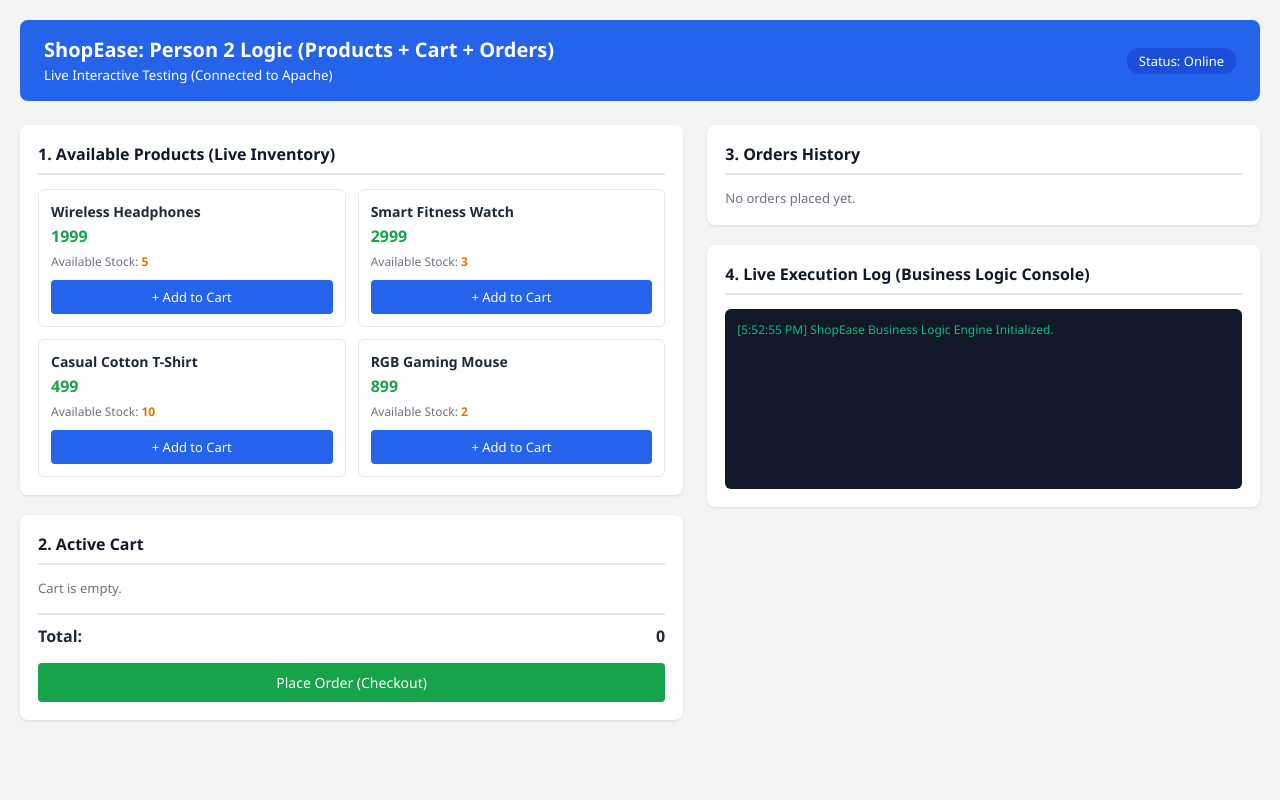
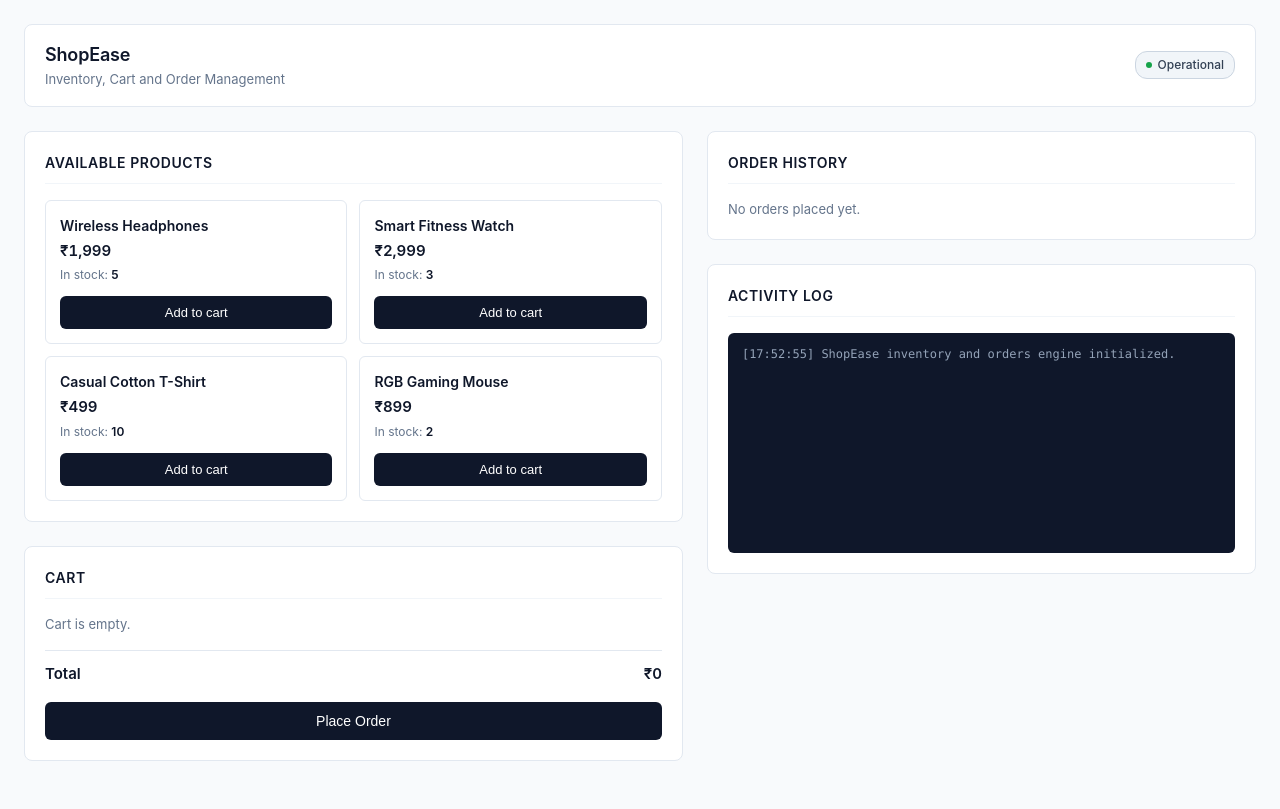
Before and after one commit to anujrajpoot1252/E-Commerce, a PHP site: page / in a window 1280 px wide. Before the commit the page ends 724 px from the top, so only its background shows below. Run offline with PHP 8.4, Linux system fonts and the light colour scheme.

Commit message:
Apply unslop design standards across frontend and backend code

```diff
--- a/backend/server.js
+++ b/backend/server.js
@@ -23,7 +23,7 @@ app.use(express.json());
 app.get("/", (req, res) => {
   res.json({
     status: "success",
-    message: "ShopEase Backend REST API is running successfully!",
+    message: "ShopEase REST API operational.",
     endpoints: {
       auth: "/api/auth",
       products: "/api/products",
--- a/index.html
+++ b/index.html
@@ -3,54 +3,53 @@
 <head>
   <meta charset="UTF-8">
   <meta name="viewport" content="width=device-width, initial-scale=1.0">
-  <title>ShopEase - Person 2 Business Logic Live Demo</title>
+  <title>ShopEase - Inventory and Orders</title>
   <link rel="stylesheet" href="style.css">
 </head>
 <body>
 
   <header>
     <div>
-      <h1>ShopEase: Person 2 Logic (Products + Cart + Orders)</h1>
-      <small>Live Interactive Testing (Connected to Apache)</small>
+      <h1>ShopEase</h1>
+      <small>Inventory, Cart and Order Management</small>
     </div>
-    <div class="badge">Status: Online</div>
+    <div class="badge">Operational</div>
   </header>
 
   <div class="grid">
-    <!-- Left Column: Products & Cart -->
+    <!-- Products & Cart Column -->
     <div>
       <div class="card">
-        <h2>1. Available Products (Live Inventory)</h2>
+        <h2>Available Products</h2>
         <div class="product-list" id="productsContainer"></div>
       </div>
 
       <div class="card">
-        <h2>2. Active Cart</h2>
-        <div id="cartItemsContainer"><p style="color: #6b7280; font-size: 13px;">Cart is empty.</p></div>
+        <h2>Cart</h2>
+        <div id="cartItemsContainer"><p style="color: #64748b; font-size: 13px;">Cart is empty.</p></div>
         <div class="cart-total">
-          <span>Total:</span>
-          <span id="cartTotal">0</span>
+          <span>Total</span>
+          <span id="cartTotal">₹0</span>
         </div>
-        <button class="btn-success" onclick="checkoutOrder()">Place Order (Checkout)</button>
+        <button class="btn-success" onclick="checkoutOrder()">Place Order</button>
       </div>
     </div>
 
-    <!-- Right Column: Orders & Real-time Console Log -->
+    <!-- Orders & Activity Log Column -->
     <div>
       <div class="card">
-        <h2>3. Orders History</h2>
-        <div id="ordersContainer"><p style="color: #6b7280; font-size: 13px;">No orders placed yet.</p></div>
+        <h2>Order History</h2>
+        <div id="ordersContainer"><p style="color: #64748b; font-size: 13px;">No orders placed yet.</p></div>
       </div>
 
       <div class="card">
-        <h2>4. Live Execution Log (Business Logic Console)</h2>
+        <h2>Activity Log</h2>
         <div class="log-box" id="logBox"></div>
       </div>
     </div>
   </div>
 
   <script>
-    // In-memory data store
     const products = [
       { id: 'p1', name: 'Wireless Headphones', price: 1999, stock: 5 },
       { id: 'p2', name: 'Smart Fitness Watch', price: 2999, stock: 3 },
@@ -63,7 +62,7 @@
 
     function log(msg) {
       const box = document.getElementById('logBox');
-      const time = new Date().toLocaleTimeString();
+      const time = new Date().toLocaleTimeString('en-US', { hour12: false });
       box.innerHTML += `<div>[${time}] ${msg}</div>`;
       box.scrollTop = box.scrollHeight;
     }
@@ -74,11 +73,11 @@
         <div class="product-card">
           <div>
             <div class="product-name">${p.name}</div>
-            <div class="product-price">${p.price}</div>
-            <div class="product-stock">Available Stock: <span class="stock-badge">${p.stock}</span></div>
+            <div class="product-price">₹${p.price.toLocaleString('en-IN')}</div>
+            <div class="product-stock">In stock: <span class="stock-badge">${p.stock}</span></div>
           </div>
-          <button onclick="addToCart('${p.id}')" ${p.stock <= 0 ? 'disabled style="background:#9ca3af"' : ''}>
-            ${p.stock <= 0 ? 'Out of Stock' : '+ Add to Cart'}
+          <button onclick="addToCart('${p.id}')" ${p.stock <= 0 ? 'disabled' : ''}>
+            ${p.stock <= 0 ? 'Out of stock' : 'Add to cart'}
           </button>
         </div>
       `).join('');
@@ -89,8 +88,8 @@
       const totalSpan = document.getElementById('cartTotal');
 
       if (cart.length === 0) {
-        container.innerHTML = '<p style="color: #6b7280; font-size: 13px;">Cart is empty.</p>';
-        totalSpan.innerText = '0';
+        container.innerHTML = '<p style="color: #64748b; font-size: 13px;">Cart is empty.</p>';
+        totalSpan.innerText = '₹0';
         return;
       }
 
@@ -102,37 +101,37 @@
           <div class="cart-item">
             <div>
               <strong>${item.name}</strong><br>
-              <small>${item.price} ${item.quantity} = ${subtotal}</small>
+              <small>₹${item.price.toLocaleString('en-IN')} × ${item.quantity} = ₹${subtotal.toLocaleString('en-IN')}</small>
             </div>
             <div>
-              <button class="btn-danger" style="padding: 2px 8px;" onclick="removeFromCart(${idx})"></button>
+              <button class="btn-danger" onclick="removeFromCart(${idx})">Remove</button>
             </div>
           </div>
         `;
       }).join('');
 
-      totalSpan.innerText = '₹' + total;
+      totalSpan.innerText = '₹' + total.toLocaleString('en-IN');
     }
 
     function renderOrders() {
       const container = document.getElementById('ordersContainer');
       if (orders.length === 0) {
-        container.innerHTML = '<p style="color: #6b7280; font-size: 13px;">No orders placed yet.</p>';
+        container.innerHTML = '<p style="color: #64748b; font-size: 13px;">No orders placed yet.</p>';
         return;
       }
 
       container.innerHTML = orders.map(o => `
         <div class="order-card">
-          <div style="display:flex; justify-content:space-between; margin-bottom: 4px;">
-            <strong>${o.orderId}</strong>
-            <span style="color: ${o.status === 'Cancelled' ? '#dc2626' : '#16a34a'}; font-weight: 600;">${o.status}</span>
+          <div class="order-header">
+            <span>${o.orderId}</span>
+            <span class="${o.status === 'Cancelled' ? 'order-status-cancelled' : 'order-status-placed'}">${o.status}</span>
           </div>
-          <div>Total: ₹${o.totalAmount} (${o.items.length} items)</div>
-          <small style="color:#6b7280">Time: ${o.createdAt}</small>
+          <div>Total: ₹${o.totalAmount.toLocaleString('en-IN')} (${o.items.length} ${o.items.length === 1 ? 'item' : 'items'})</div>
+          <small style="color: #64748b;">Created at: ${o.createdAt}</small>
           ${o.status === 'Placed' ? `
             <div style="margin-top: 8px;">
-              <button class="btn-danger" style="font-size: 11px; padding: 4px 8px;" onclick="cancelOrder('${o.orderId}')">
-                Cancel Order & Restore Stock
+              <button class="btn-danger" style="font-size: 12px; padding: 4px 8px;" onclick="cancelOrder('${o.orderId}')">
+                Cancel order
               </button>
             </div>
           ` : ''}
@@ -140,7 +139,6 @@
       `).join('');
     }
 
-    // 1. ADD TO CART
     function addToCart(productId) {
       const product = products.find(p => p.id === productId);
       if (!product) return;
@@ -149,8 +147,7 @@
       const currentInCart = existing ? existing.quantity : 0;
 
       if (currentInCart + 1 > product.stock) {
-        log(`Stock Limit Exceeded! Available: ${product.stock}, in cart: ${currentInCart}`);
-        alert(`Cannot add more! Only ${product.stock} items in stock.`);
+        log(`Stock limit reached for ${product.name} (available: ${product.stock}).`);
         return;
       }
 
@@ -165,29 +162,26 @@
         });
       }
 
-      log(` Added "${product.name}" to Cart. Total Cart Items: ${cart.length}`);
+      log(`Added "${product.name}" to cart.`);
       renderCart();
     }
 
-    // 2. REMOVE FROM CART
     function removeFromCart(index) {
       const removed = cart.splice(index, 1)[0];
-      log(`Removed "${removed.name}" from Cart.`);
+      log(`Removed "${removed.name}" from cart.`);
       renderCart();
     }
 
-    // 3. CHECKOUT / CREATE ORDER
     function checkoutOrder() {
       if (cart.length === 0) {
-        alert('Cart is empty!');
+        log('Checkout attempted with an empty cart.');
         return;
       }
 
-      // Check stock
       for (const item of cart) {
         const product = products.find(p => p.id === item.productId);
-        if (product.stock < item.quantity) {
-          alert(`Not enough stock for ${item.name}!`);
+        if (!product || product.stock < item.quantity) {
+          log(`Insufficient stock to complete checkout for ${item.name}.`);
           return;
         }
       }
@@ -200,51 +194,45 @@
         items: JSON.parse(JSON.stringify(cart)),
         totalAmount: total,
         status: 'Placed',
-        createdAt: new Date().toLocaleTimeString()
+        createdAt: new Date().toLocaleTimeString('en-US', { hour12: false })
       };
 
-      // Deduct stock
       for (const item of cart) {
         const product = products.find(p => p.id === item.productId);
         product.stock -= item.quantity;
-        log(`Stock Deducted: "${product.name}" remaining stock = ${product.stock}`);
       }
 
       orders.unshift(order);
-      cart = []; // Clear Cart
-      log(`Order "${orderId}" Placed Successfully for ₹${total}! Cart Auto-cleared.`);
+      cart = [];
 
+      log(`Order ${orderId} created for ₹${total.toLocaleString('en-IN')}. Stock updated.`);
       renderProducts();
       renderCart();
       renderOrders();
     }
 
-    // 4. CANCEL ORDER
     function cancelOrder(orderId) {
       const order = orders.find(o => o.orderId === orderId);
       if (!order || order.status === 'Cancelled') return;
 
       order.status = 'Cancelled';
 
-      // Restore stock
       for (const item of order.items) {
         const product = products.find(p => p.id === item.productId);
         if (product) {
           product.stock += item.quantity;
-          log(` Stock Restored: "${product.name}" stock restored to = ${product.stock}`);
         }
       }
 
-      log(` Order "${orderId}" Cancelled. All items restocked.`);
+      log(`Order ${orderId} cancelled. Stock restored to inventory.`);
       renderProducts();
       renderOrders();
     }
 
-    // Initial load
     renderProducts();
     renderCart();
     renderOrders();
-    log(' ShopEase Business Logic Engine Initialized.');
+    log('ShopEase inventory and orders engine initialized.');
   </script>
 </body>
 </html>
--- a/style.css
+++ b/style.css
@@ -1,147 +1,258 @@
-
-    * {
+*, *::before, *::after {
   box-sizing: border-box;
   margin: 0;
   padding: 0;
-        font-family: 'Segoe UI', Tahoma, Geneva, Verdana, sans-serif;
 }
 
+body {
+  background-color: #f8fafc;
+  color: #0f172a;
+  font-family: -apple-system, BlinkMacSystemFont, "Segoe UI", Roboto, Helvetica, Arial, sans-serif;
+  font-size: 14px;
+  line-height: 1.5;
+  padding: 24px;
+}
 
-    body {
-        background-color: #f3f4f6;
-         color: #1f2937;
-          padding: 20px;
-         }
-    header
-     { background: #2563eb;
-         color: white;
-          padding: 16px 24px;
+header {
+  background: #ffffff;
+  border: 1px solid #e2e8f0;
   border-radius: 8px;
-            margin-bottom: 24px; display: flex;
+  padding: 16px 20px;
+  margin-bottom: 24px;
+  display: flex;
   justify-content: space-between;
   align-items: center;
 }
-    header h1
-     { font-size: 20px;
+
+header h1 {
+  font-size: 18px;
+  font-weight: 600;
+  color: #0f172a;
+  letter-spacing: -0.01em;
 }
-    .badge {
-         background: #1d4ed8;
-          padding: 4px 12px;
-          border-radius: 12px;
+
+header small {
+  color: #64748b;
   font-size: 13px;
 }
+
+.badge {
+  background: #f1f5f9;
+  color: #334155;
+  border: 1px solid #cbd5e1;
+  padding: 4px 10px;
+  border-radius: 12px;
+  font-size: 12px;
+  font-weight: 500;
+  display: flex;
+  align-items: center;
+  gap: 6px;
+}
+
+.badge::before {
+  content: "";
+  display: inline-block;
+  width: 6px;
+  height: 6px;
+  border-radius: 50%;
+  background: #16a34a;
+}
+
 .grid {
   display: grid;
   grid-template-columns: 1.2fr 1fr;
   gap: 24px;
 }
-    @media(max-width: 900px)
-     {
-        .grid { grid-template-columns: 1fr;
-        } }
+
+@media (max-width: 900px) {
+  .grid {
+    grid-template-columns: 1fr;
+  }
+}
+
 .card {
-         background: white;
+  background: #ffffff;
+  border: 1px solid #e2e8f0;
   border-radius: 8px;
-          padding: 18px;
-          box-shadow: 0 1px 3px rgba(0,0,0,0.1);
-          margin-bottom: 20px;
+  padding: 20px;
+  margin-bottom: 24px;
 }
-    .card h2
-     { font-size: 16px;
-         margin-bottom: 14px;
-          border-bottom: 2px solid #e5e7eb;
-           padding-bottom: 8px; color: #111827;
+
+.card h2 {
+  font-size: 14px;
+  font-weight: 600;
+  color: #0f172a;
+  text-transform: uppercase;
+  letter-spacing: 0.04em;
+  margin-bottom: 16px;
+  padding-bottom: 10px;
+  border-bottom: 1px solid #f1f5f9;
 }
-    .product-list
-    { display: grid;
+
+.product-list {
+  display: grid;
   grid-template-columns: 1fr 1fr;
   gap: 12px;
 }
+
+@media (max-width: 640px) {
+  .product-list {
+    grid-template-columns: 1fr;
+  }
+}
+
 .product-card {
-         border: 1px solid #e5e7eb;
+  border: 1px solid #e2e8f0;
+  background: #ffffff;
   border-radius: 6px;
-           padding: 12px;
+  padding: 14px;
   display: flex;
   flex-direction: column;
   justify-content: space-between;
+  gap: 12px;
 }
+
 .product-name {
   font-weight: 600;
   font-size: 14px;
+  color: #0f172a;
   margin-bottom: 4px;
 }
+
 .product-price {
-         color: #16a34a;
-          font-weight: 700;
-          margin-bottom: 6px;
+  color: #0f172a;
+  font-weight: 600;
+  font-size: 15px;
+  font-variant-numeric: tabular-nums;
+  margin-bottom: 4px;
 }
+
 .product-stock {
   font-size: 12px;
-         color: #6b7280;
-          margin-bottom: 10px;
+  color: #64748b;
 }
+
 .stock-badge {
   font-weight: 600;
-         color: #d97706;
+  color: #0f172a;
 }
+
 button {
-         background: #2563eb;
-         color: white;
-          border: none;
+  background: #0f172a;
+  color: #ffffff;
+  border: 1px solid transparent;
   padding: 8px 12px;
-          border-radius: 4px;
+  border-radius: 6px;
   cursor: pointer;
   font-size: 13px;
   font-weight: 500;
-             transition: background 0.2s;
+  transition: background 0.15s ease, opacity 0.15s ease;
 }
+
 button:hover {
-         background: #1d4ed8;
+  background: #1e293b;
 }
+
+button:disabled {
+  background: #f1f5f9;
+  color: #94a3b8;
+  border-color: #e2e8f0;
+  cursor: not-allowed;
+}
+
 button.btn-danger {
-         background: #dc2626;
+  background: #ffffff;
+  color: #b91c1c;
+  border-color: #fecaca;
 }
+
 button.btn-danger:hover {
-         background: #b91c1c;
+  background: #fef2f2;
 }
+
 button.btn-success {
-        background: #16a34a;
-        width: 100%; padding: 10px;
+  background: #0f172a;
+  color: #ffffff;
+  width: 100%;
+  padding: 10px;
   font-size: 14px;
 }
+
 button.btn-success:hover {
-        background: #15803d;
+  background: #1e293b;
 }
+
 .cart-item {
   display: flex;
   justify-content: space-between;
   align-items: center;
-           padding: 8px 0;
-           border-bottom: 1px dashed #e5e7eb;
+  padding: 10px 0;
+  border-bottom: 1px solid #f1f5f9;
   font-size: 13px;
 }
-    .cart-total { display: flex;
+
+.cart-item strong {
+  color: #0f172a;
+  font-weight: 500;
+}
+
+.cart-item small {
+  color: #64748b;
+  font-variant-numeric: tabular-nums;
+}
+
+.cart-total {
+  display: flex;
   justify-content: space-between;
-         font-weight: 700; font-size: 16px;
+  align-items: center;
+  font-size: 15px;
+  font-weight: 600;
+  color: #0f172a;
   margin: 16px 0;
-        padding-top: 10px;
-        border-top: 2px solid #e5e7eb;
+  padding-top: 12px;
+  border-top: 1px solid #e2e8f0;
+  font-variant-numeric: tabular-nums;
 }
+
 .log-box {
-        background: #111827;
-         color: #10b981;
-          font-family: 'Courier New', monospace;
-           padding: 12px;
+  background: #0f172a;
+  color: #94a3b8;
+  font-family: ui-monospace, SFMono-Regular, Menlo, Monaco, Consolas, monospace;
+  padding: 12px 14px;
   border-radius: 6px;
-            height: 180px;
+  height: 220px;
   overflow-y: auto;
   font-size: 12px;
+  line-height: 1.6;
 }
+
+.log-box div {
+  margin-bottom: 2px;
+}
+
 .order-card {
-         background: #f9fafb;
-        border: 1px solid #e5e7eb;
+  background: #f8fafc;
+  border: 1px solid #e2e8f0;
   border-radius: 6px;
-          padding: 10px;
-          margin-bottom: 8px;
+  padding: 12px;
+  margin-bottom: 10px;
   font-size: 13px;
 }
+
+.order-header {
+  display: flex;
+  justify-content: space-between;
+  margin-bottom: 6px;
+  font-weight: 600;
+  color: #0f172a;
+}
+
+.order-status-placed {
+  color: #15803d;
+  font-weight: 600;
+}
+
+.order-status-cancelled {
+  color: #b91c1c;
+  font-weight: 600;
+}
```
Also changed, not shown: backend/demo.js (+32 -58 lines). Lines whose indentation alone changed are shown as unchanged.
